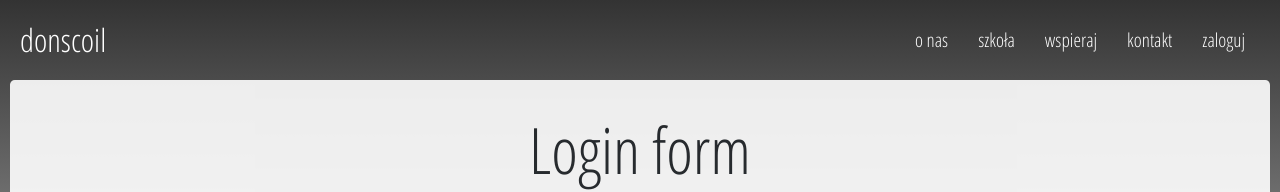
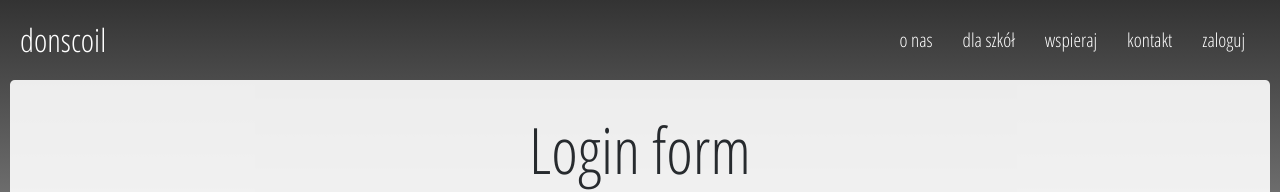
Before and after one commit to miszel81/PLdonscoil, a React (Create React App) app: page /login in a window 1280 px wide. Shown: the top 192 px of the page. Built offline with nearby package versions, Linux system fonts and the light colour scheme; no server answers; what raven-js would draw is missing.

Commit message:
pl strona główna

```diff
--- a/src/Components/Account/SchoolSearchBox.jsx
+++ b/src/Components/Account/SchoolSearchBox.jsx
@@ -52,8 +52,8 @@ class SchoolSearchBox extends Component {
       <React.Fragment>
         <div className="container-fluid mt-5">
           <div className="slogan">
-            <h4>Twoje dzieci mogą robić niesamowite rzeczy</h4>
-            <h5>Potrzebują jedynie odrobiny wsparcia!</h5>
+            <h4>Dzieciaki mogą zmienić świat!</h4>
+            <h5>Wspieraj ich fantastyczne szkolne projekty</h5>
           </div>
 
           <div className="searchbox">
--- a/src/Components/Layout/NavBar.jsx
+++ b/src/Components/Layout/NavBar.jsx
@@ -71,7 +71,7 @@ class NavBar extends Component {
             )}
             {!user && (
               <div className="Navbar-item">
-                <Link to="/forschools">szkoła</Link>
+                <Link to="/forschools">dla szkół</Link>
               </div>
             )}
 
```
Also changed, not shown: package.json (+9 -1 lines).
